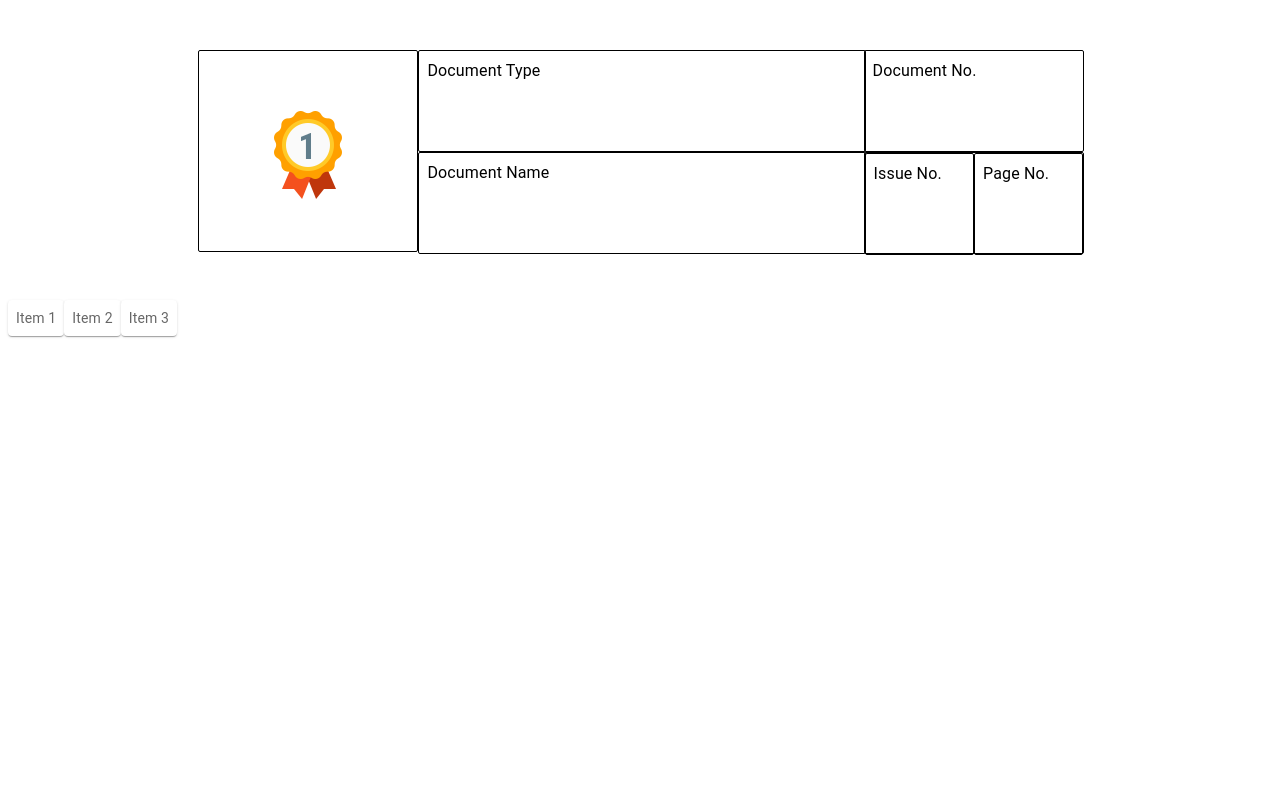
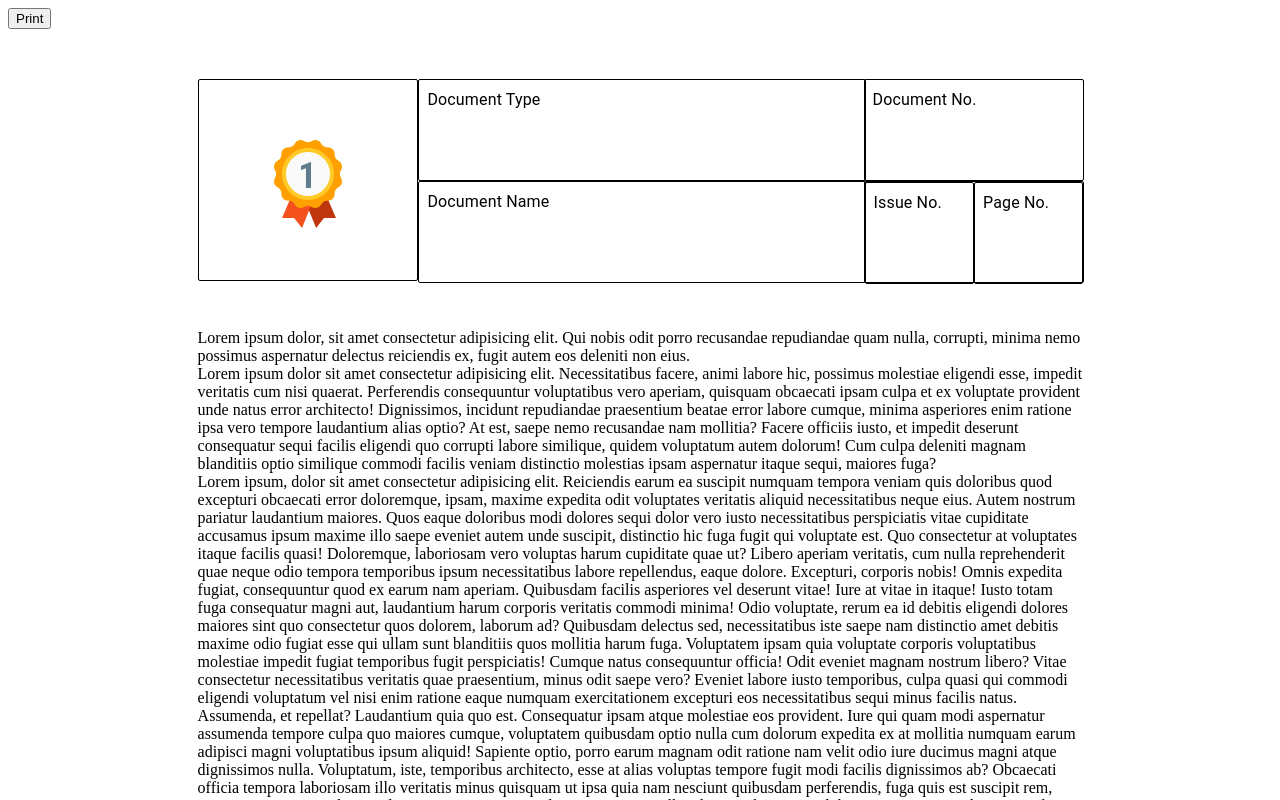
Before and after one commit to Josiah2122/My-testing-repo, a React (Vite) app: page / in a window 1280 px wide. Shown: the top 800 px of the page. Built offline with nearby package versions, Linux system fonts and the light colour scheme.

Commit message:
print dialog

```diff
--- a/src/App.jsx
+++ b/src/App.jsx
@@ -2,16 +2,110 @@ import { useState } from "react";
 import reactLogo from "./assets/react.svg";
 import viteLogo from "/vite.svg";
 import "./App.css";
+import "./print.css";
 // import TopThree from "./TopThree";
 import IsoComponent from "./IsoComponent";
 
 function App() {
-  const [count, setCount] = useState(0);
+  // const [count, setCount] = useState(0);
+  const handlePrint = () => {
+    // window.onbeforeprint = () => {
+    //   window.remove();
+    // };
+    window.print();
+  };
 
   return (
     <>
       {/* <TopThree /> */}
-      <IsoComponent />
+      <button onClick={handlePrint}>Print</button>
+      <div className="iso-header">
+        <IsoComponent />
+      </div>
+      <div className="print-container">
+        <div style={{ width: "70%", margin: "auto", marginTop: "50px" }}>
+          <p>
+            Lorem ipsum dolor, sit amet consectetur adipisicing elit. Qui nobis
+            odit porro recusandae repudiandae quam nulla, corrupti, minima nemo
+            possimus aspernatur delectus reiciendis ex, fugit autem eos deleniti
+            non eius.
+            <br />
+            Lorem ipsum dolor sit amet consectetur adipisicing elit.
+            Necessitatibus facere, animi labore hic, possimus molestiae eligendi
+            esse, impedit veritatis cum nisi quaerat. Perferendis consequuntur
+            voluptatibus vero aperiam, quisquam obcaecati ipsam culpa et ex
+            voluptate provident unde natus error architecto! Dignissimos,
+            incidunt repudiandae praesentium beatae error labore cumque, minima
+            asperiores enim ratione ipsa vero tempore laudantium alias optio? At
+            est, saepe nemo recusandae nam mollitia? Facere officiis iusto, et
+            impedit deserunt consequatur sequi facilis eligendi quo corrupti
+            labore similique, quidem voluptatum autem dolorum! Cum culpa
+            deleniti magnam blanditiis optio similique commodi facilis veniam
+            distinctio molestias ipsam aspernatur itaque sequi, maiores fuga?
+            <br />
+            Lorem ipsum, dolor sit amet consectetur adipisicing elit. Reiciendis
+            earum ea suscipit numquam tempora veniam quis doloribus quod
+            excepturi obcaecati error doloremque, ipsam, maxime expedita odit
+            voluptates veritatis aliquid necessitatibus neque eius. Autem
+            nostrum pariatur laudantium maiores. Quos eaque doloribus modi
+            dolores sequi dolor vero iusto necessitatibus perspiciatis vitae
+            cupiditate accusamus ipsum maxime illo saepe eveniet autem unde
+            suscipit, distinctio hic fuga fugit qui voluptate est. Quo
+            consectetur at voluptates itaque facilis quasi! Doloremque,
+            laboriosam vero voluptas harum cupiditate quae ut? Libero aperiam
+            veritatis, cum nulla reprehenderit quae neque odio tempora
+            temporibus ipsum necessitatibus labore repellendus, eaque dolore.
+            Excepturi, corporis nobis! Omnis expedita fugiat, consequuntur quod
+            ex earum nam aperiam. Quibusdam facilis asperiores vel deserunt
+            vitae! Iure at vitae in itaque! Iusto totam fuga consequatur magni
+            aut, laudantium harum corporis veritatis commodi minima! Odio
+            voluptate, rerum ea id debitis eligendi dolores maiores sint quo
+            consectetur quos dolorem, laborum ad? Quibusdam delectus sed,
+            necessitatibus iste saepe nam distinctio amet debitis maxime odio
+            fugiat esse qui ullam sunt blanditiis quos mollitia harum fuga.
+            Voluptatem ipsam quia voluptate corporis voluptatibus molestiae
+            impedit fugiat temporibus fugit perspiciatis! Cumque natus
+            consequuntur officia! Odit eveniet magnam nostrum libero? Vitae
+            consectetur necessitatibus veritatis quae praesentium, minus odit
+            saepe vero? Eveniet labore iusto temporibus, culpa quasi qui commodi
+            eligendi voluptatum vel nisi enim ratione eaque numquam
+            exercitationem excepturi eos necessitatibus sequi minus facilis
+            natus. Assumenda, et repellat? Laudantium quia quo est. Consequatur
+            ipsam atque molestiae eos provident. Iure qui quam modi aspernatur
+            assumenda tempore culpa quo maiores cumque, voluptatem quibusdam
+            optio nulla cum dolorum expedita ex at mollitia numquam earum
+            adipisci magni voluptatibus ipsum aliquid! Sapiente optio, porro
+            earum magnam odit ratione nam velit odio iure ducimus magni atque
+            dignissimos nulla. Voluptatum, iste, temporibus architecto, esse at
+            alias voluptas tempore fugit modi facilis dignissimos ab? Obcaecati
+            officia tempora laboriosam illo veritatis minus quisquam ut ipsa
+            quia nam nesciunt quibusdam perferendis, fuga quis est suscipit rem,
+            rerum enim eos impedit expedita aspernatur eveniet culpa? Earum iste
+            nulla, placeat odio commodi harum quam reiciendis recusandae
+            explicabo obcaecati quibusdam modi libero hic fugit similique amet?
+            Numquam ratione facere vel reiciendis architecto? Recusandae
+            laborum, dignissimos quidem tempore non repellendus commodi
+            voluptatum distinctio adipisci expedita praesentium iusto qui
+            similique architecto. Ducimus iste blanditiis accusantium?
+            Doloremque quia accusantium vitae similique, quam, necessitatibus
+            ipsum, velit quas non recusandae unde animi repellat illum quisquam
+            ratione corrupti minus eius consectetur ducimus laboriosam impedit
+            nam voluptate error. Assumenda quisquam, recusandae voluptatem
+            nostrum architecto, doloremque at eum, possimus hic temporibus
+            expedita voluptatibus consectetur voluptates. Maiores nisi, quasi
+            assumenda quam velit minus quo repellat accusamus obcaecati quos
+            autem possimus expedita? Veritatis soluta consequatur ullam
+            similique ex aperiam provident sint natus nemo voluptates, iste
+            sequi nam sit, omnis quos sed aliquid dolorum obcaecati, molestiae
+            nihil dolores non recusandae doloribus? Totam enim, iste architecto
+            ut voluptatem rem aliquam velit voluptatibus, nam ullam error.
+            Blanditiis accusantium optio suscipit nesciunt. Dolores veritatis
+            explicabo non reprehenderit quia officia cum dolore ad dicta amet
+            totam distinctio eligendi iste ab possimus, rerum obcaecati fugiat
+            modi est minus?
+          </p>
+        </div>
+      </div>
     </>
   );
 }
--- a/src/IsoComponent.jsx
+++ b/src/IsoComponent.jsx
@@ -114,13 +114,14 @@ export default function IsoComponent() {
         </div>
       </div>
 
-      <Box sx={{ width: "100%", marginTop: "50px" }}>
+      {/* Change the dives to use stack
+       <Box sx={{ width: "100%", marginTop: "50px" }}>
         <Stack direction="row" sx={{ margin: "auto" }}>
           <Item>Item 1</Item>
           <Item>Item 2</Item>
           <Item>Item 3</Item>
         </Stack>
-      </Box>
+      </Box> */}
     </>
   );
 }
--- /dev/null
+++ b/src/print.css
@@ -0,0 +1,40 @@
+/* print.css */
+
+/* Styles for the entire page */
+@media print {
+  /* Hide the print button when printing */
+  button {
+    display: none;
+  }
+
+  /* Style the container for printed content */
+  .print-container {
+    display: block;
+    margin-top: 150px;
+  }
+
+  /* Style the IsoComponent for printing */
+  .iso-header {
+    position: fixed;
+    top: 0;
+    width: 100%;
+    z-index: 1000;
+  }
+
+  .main-content {
+    margin-top: 150px;
+  }
+  /* .iso-header {
+    position: fixed;
+    top: 0;
+    left: 0;
+    width: 100%;
+    z-index: 1000;
+  }
+  .main-content {
+    margin-top: 150px;
+  } */
+  /* @page {
+    margin-top: 250px;
+  } */
+}
```
Also changed, not shown: src/App.css (+19 -0 lines).
